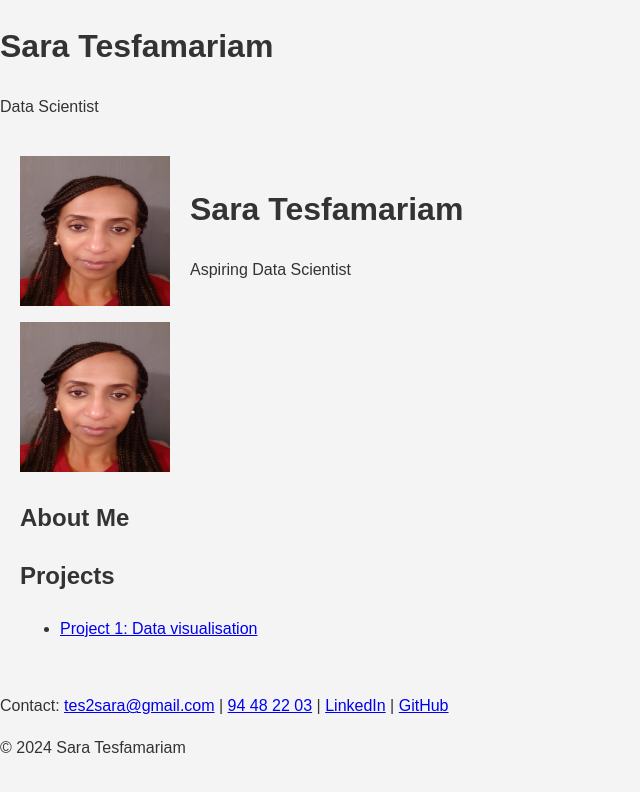
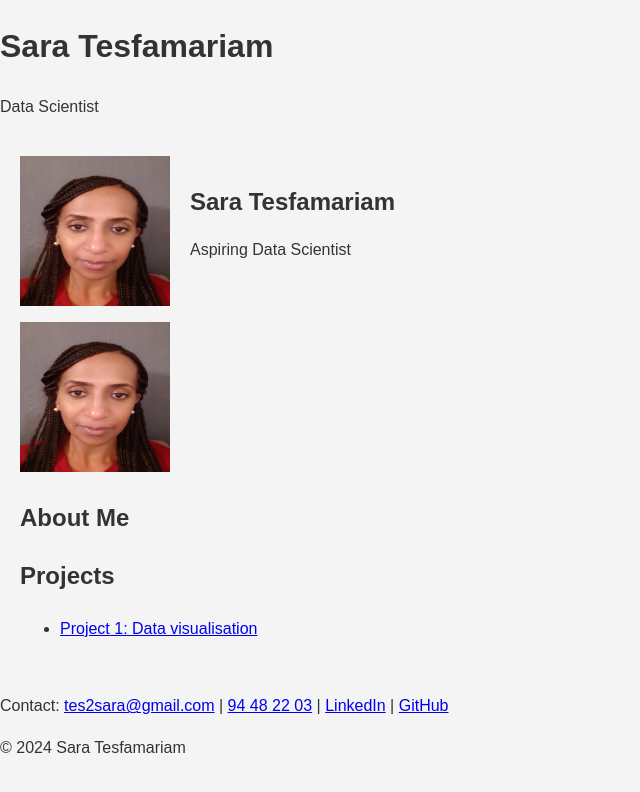
Before and after one commit to tes2sara/sara_tesfamariam, a Jekyll site: the page built from index.md, in a window 1280 px wide. Shown: the top 792 px of the page, without its empty margins (0-640 px from the left). Built offline with Jekyll 4.4.1, drawn with Linux system fonts in a browser that asks for light colours; Markdown is read by kramdown in place of the engine named in the settings.

Commit message:
Update index.md

```diff
--- a/index.md
+++ b/index.md
@@ -5,7 +5,7 @@ title: Home
 <div style="display: flex; align-items: center;">
   <img src="https://github.com/tes2sara/sara_tesfamariam/blob/main/Profile.jpg?raw=true" alt="Profile Picture" style="height: 150px; width:150px; boarder-radius:50%; margin-right: 20px;">
   <div>
-    <h1>Sara Tesfamariam</h1>
+    <h1 style="font-size: 24px; margin: 0;">Sara Tesfamariam</h1>
     <p>Aspiring Data Scientist</p>
   </div>
 </div>
```
